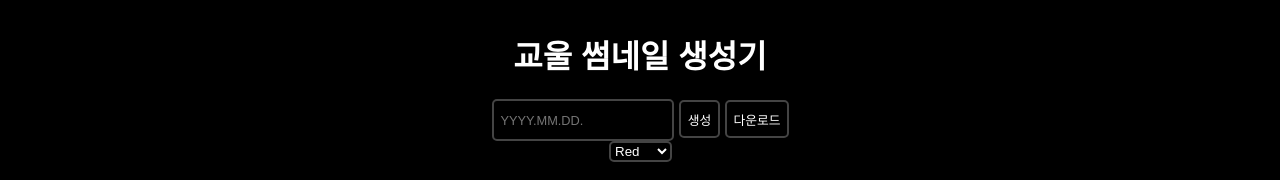
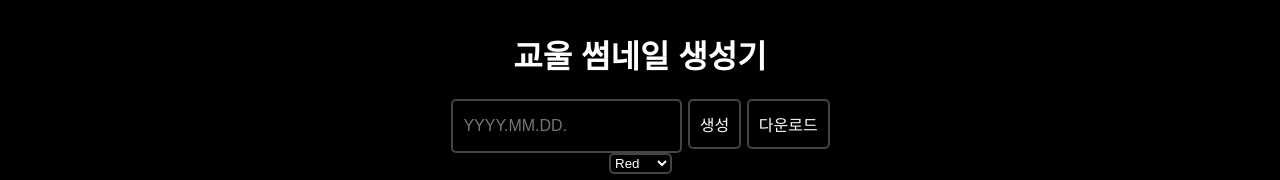
Before and after one commit to hatinkld/hatinkld.github.io, a plain HTML site: page index.html in a window 1280 px wide. Shown: the top 180 px of the page. Drawn offline with Linux system fonts and the light colour scheme.

Commit message:
Update index.html

```diff
--- a/index.html
+++ b/index.html
@@ -3,6 +3,10 @@
 <head>
   <meta charset="UTF-8" />
   <title>교울 썸네일 생성기</title>
+  <!--폰트-->
+  <link rel="preconnect" href="https://fonts.googleapis.com">
+  <link rel="preconnect" href="https://fonts.gstatic.com" crossorigin>
+  <link href="https://fonts.googleapis.com/css2?family=Inter:ital,opsz,wght@0,14..32,100..900;1,14..32,100..900&display=swap" rel="stylesheet">
   <style>
     body {
       background-color: #000;
@@ -15,18 +19,20 @@
 
     canvas {
       border: 1px solid #444;
+      margin-top: -10px;
+      size: 100;
     }
 
     input {
-      padding: 0.5vw;
-      font-size: 1vw;
-      height: 2vw;
+      padding: 10px;
+      font-size: 16px;
+      height: 30px;
     }
 
     button {
-      padding: 0.5vw;
-      font-size: 1vw;
-      height: 3vw;
+      padding: 10px;
+      font-size: 16px;
+      height: 50px;
     }
 
     input, button, #select {
@@ -40,9 +46,11 @@
 </head>
 <body>
   <h1>교울 썸네일 생성기</h1>
-  <input type="text" id="textInput" placeholder="YYYY.MM.DD." />
-  <button onclick="drawText()">생성</button>
-  <button onclick="downloadImage()">다운로드</button>
+  <div>
+    <input type="text" id="textInput" placeholder="YYYY.MM.DD." />
+    <button onclick="drawText()">생성</button>
+    <button onclick="downloadImage()">다운로드</button>
+  </div>
   <div class="dropdown"></div>
     <div class="styled-select">
       <select id="select" name="select">
```
